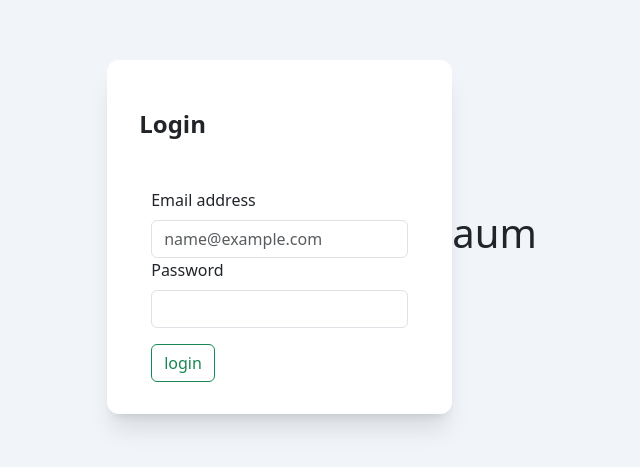
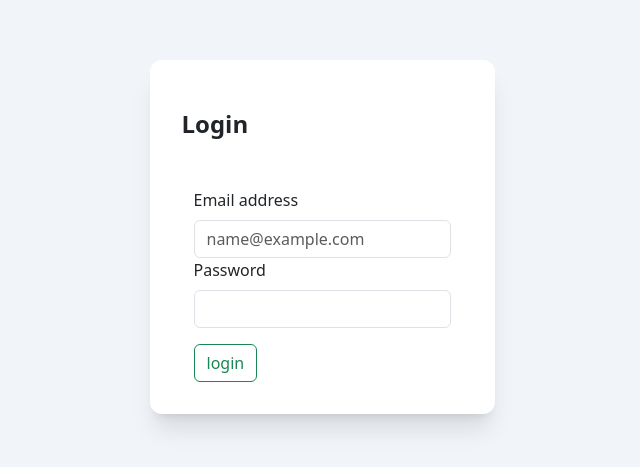
Before and after one commit to Jutamart/next.js_learning, a Next.js app: page / in a window 1280 px wide. Shown: the part 163-630 px from the top of the page, without its empty margins (318-958 px from the left). Built offline with nearby package versions, Linux system fonts and the light colour scheme.

Commit message:
แก้ไขไฟล์page

```diff
--- a/app/page.tsx
+++ b/app/page.tsx
@@ -16,7 +16,6 @@ export default function LoginPage() {
           <button type="button" className="btn btn-outline-success">login</button>
           </div>
       </div>
-      <h1>aum</h1>
     </div>
   )
 }
```
